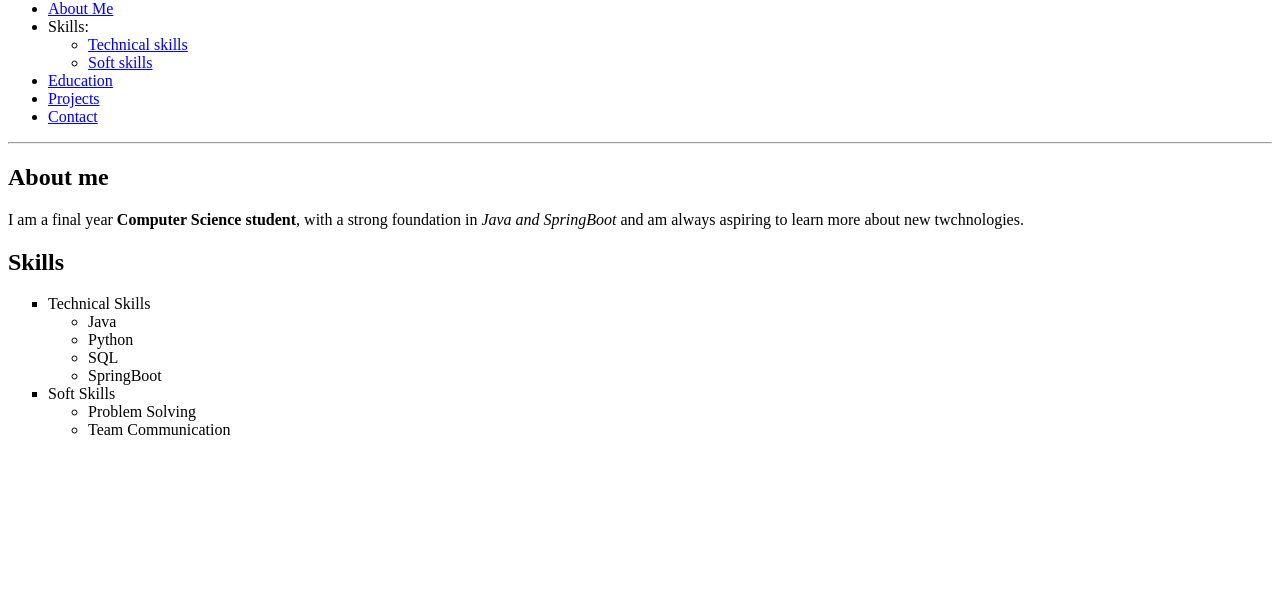
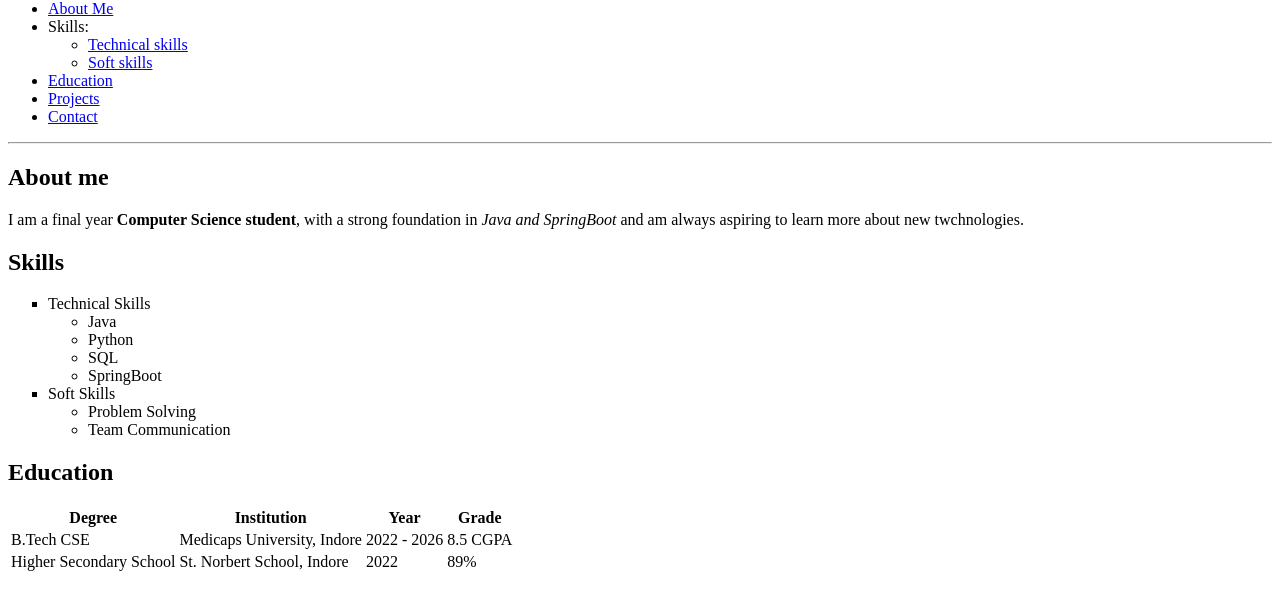
Before and after one commit to swayam4621/Swayam_Joshi_frontend, a plain HTML site: page html/Swayam_Joshi_portfolio.html in a window 1280 px wide. Shown: the part 161-770 px from the top of the page. Drawn offline with Linux system fonts and the light colour scheme.

Commit message:
added education section using a table, th, tr, td colspan/rowspan tags

```diff
--- a/html/Swayam_Joshi_portfolio.html
+++ b/html/Swayam_Joshi_portfolio.html
@@ -58,3 +58,35 @@
             </li>
         </ul>
     </section>
+
+    <section id="education">
+        <h2>Education</h2>
+        <table>
+            <thead>
+                <tr>
+                    <th>Degree</th>
+                    <th>Institution</th>
+                    <th>Year</th>
+                    <th>Grade</th>
+                </tr>
+            </thead>
+            <tbody>
+                <tr>
+                    <td rowspan="2">B.Tech CSE</td>
+                    <td>Medicaps University, Indore</td>
+                    <td>2022 - 2026</td>
+                    <td>8.5 CGPA</td>
+                </tr>
+            </tbody>
+            <tbody>
+                <tr>
+                    <td rowspan="2">Higher Secondary School</td>
+                    <td>St. Norbert School, Indore</td>
+                    <td>2022</td>
+                    <td>89%</td>
+                </tr>
+            </tbody>
+
+        </table>
+
+    </section>
```
